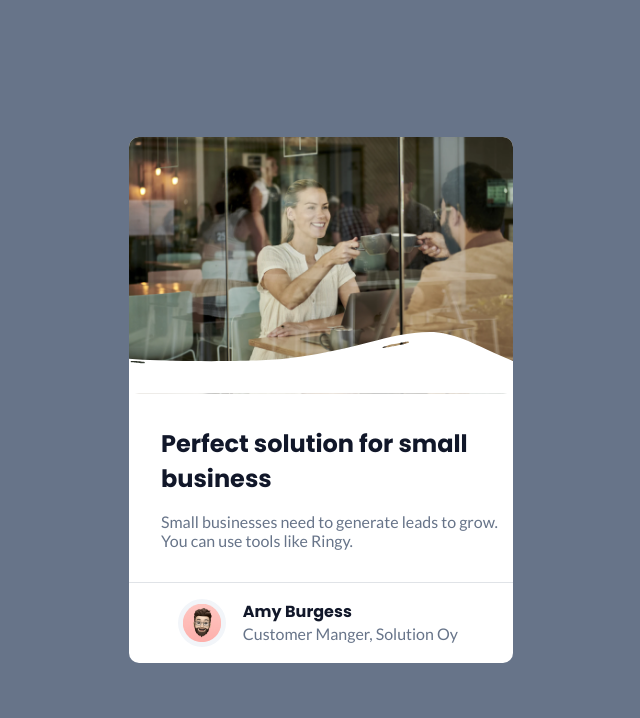
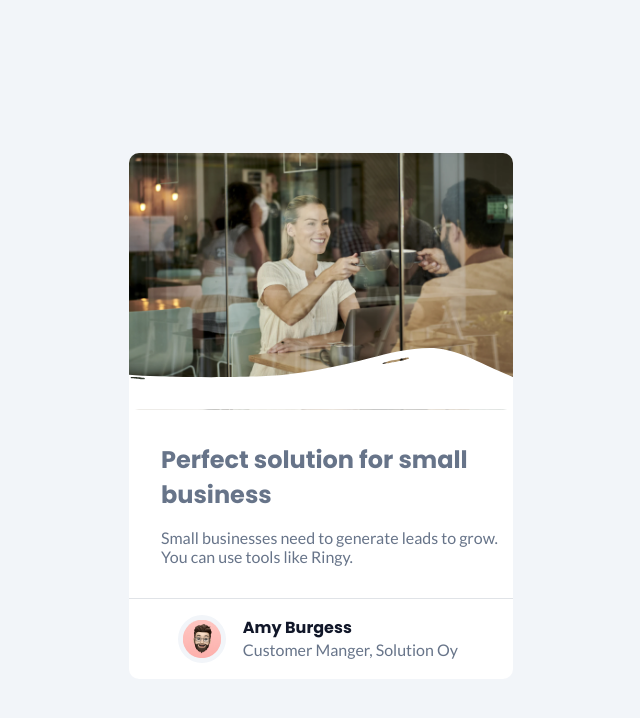
Before and after one commit to Joseph-R-S/cartao-negocios, a plain HTML site: page index.html in a window 1280 px wide. Shown: the whole page, without its empty margins (319-959 px from the left). Drawn offline with Linux system fonts and the light colour scheme.

Commit message:
Add files via upload
modifquei o color de fondo

```diff
--- a/styles.css
+++ b/styles.css
@@ -9,6 +9,7 @@
     margin: 0;
     padding: 0;
     box-sizing: border-box;
+    text-decoration: none;
 }
 
 h1{
@@ -26,11 +27,12 @@ body{
     flex-direction: column;
     align-items: center;
     justify-content: center;
-    background-color: var(--gris);
+    background-color: var(--otroBlanco);
 }
 
 /*Card*/
 .container{
+    margin-top: 2rem;
     width: 24rem;
     background-color: var(--blanco);
     border-radius: 10px;
@@ -71,7 +73,8 @@ body{
 .title h1{
     margin: 2rem 0 1rem 2rem;
     font-size: 1.5rem;
-    color: var(--oscuro);
+    color: var(--gris);
+
 }
 
 .text{
```
